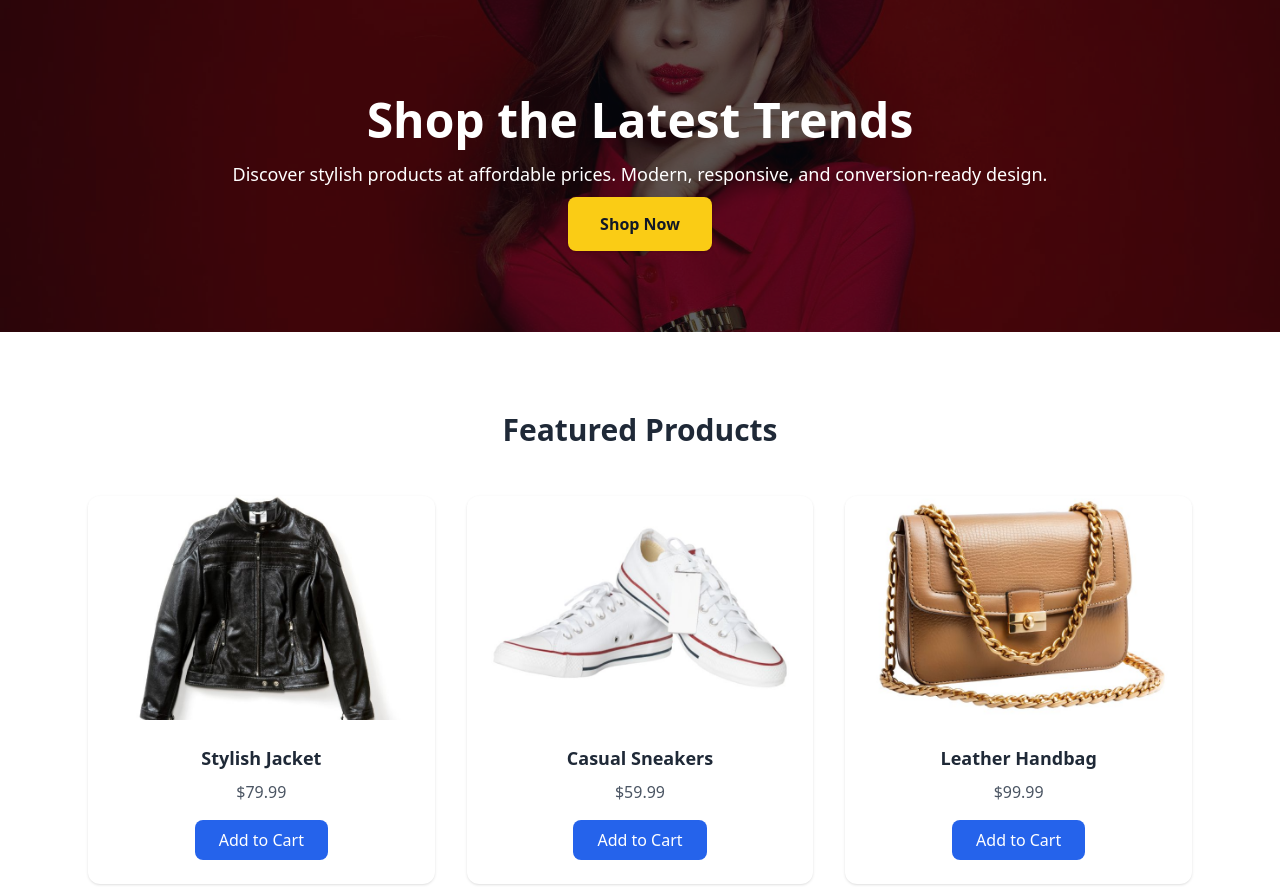
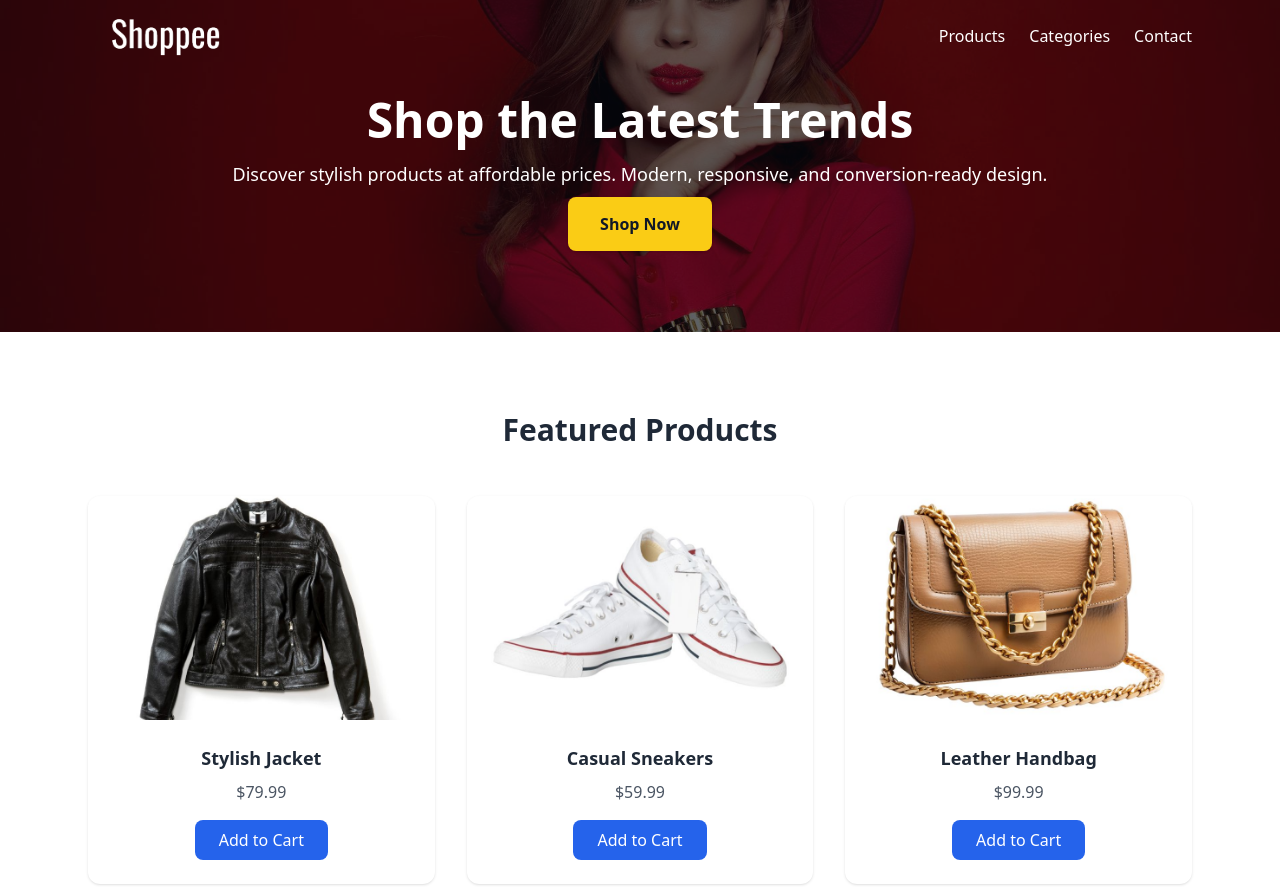
Before and after one commit to JAY21121967/ecommerce-homepage-demo, a plain HTML site: page index.html in a window 1280 px wide. Shown: the top 887 px of the page. Drawn offline with nearby package versions, Linux system fonts and the light colour scheme.

Commit message:
Update index.html

```diff
--- a/index.html
+++ b/index.html
@@ -11,6 +11,21 @@
 
   <!-- Hero Banner -->
   <header class="relative bg-gray-900 text-white">
+    <!-- Navbar -->
+<div class="absolute top-0 left-0 w-full z-20">
+  <div class="max-w-6xl mx-auto flex justify-between items-center px-6 py-4">
+    <!-- Logo -->
+    <img src="logo.png" alt="Store Logo" class="h-10">
+
+    <!-- Optional nav links (you can remove if not needed) -->
+    <nav class="hidden md:flex space-x-6 text-white font-medium">
+      <a href="#products" class="hover:text-yellow-400">Products</a>
+      <a href="#categories" class="hover:text-yellow-400">Categories</a>
+      <a href="#contact" class="hover:text-yellow-400">Contact</a>
+    </nav>
+  </div>
+</div>
+
     <div class="relative z-10 max-w-6xl mx-auto px-6 py-24 text-center">
       <h1 class="text-5xl font-extrabold mb-4">Shop the Latest Trends</h1>
       <p class="mb-6 text-lg">Discover stylish products at affordable prices. Modern, responsive, and conversion-ready design.</p>
```
